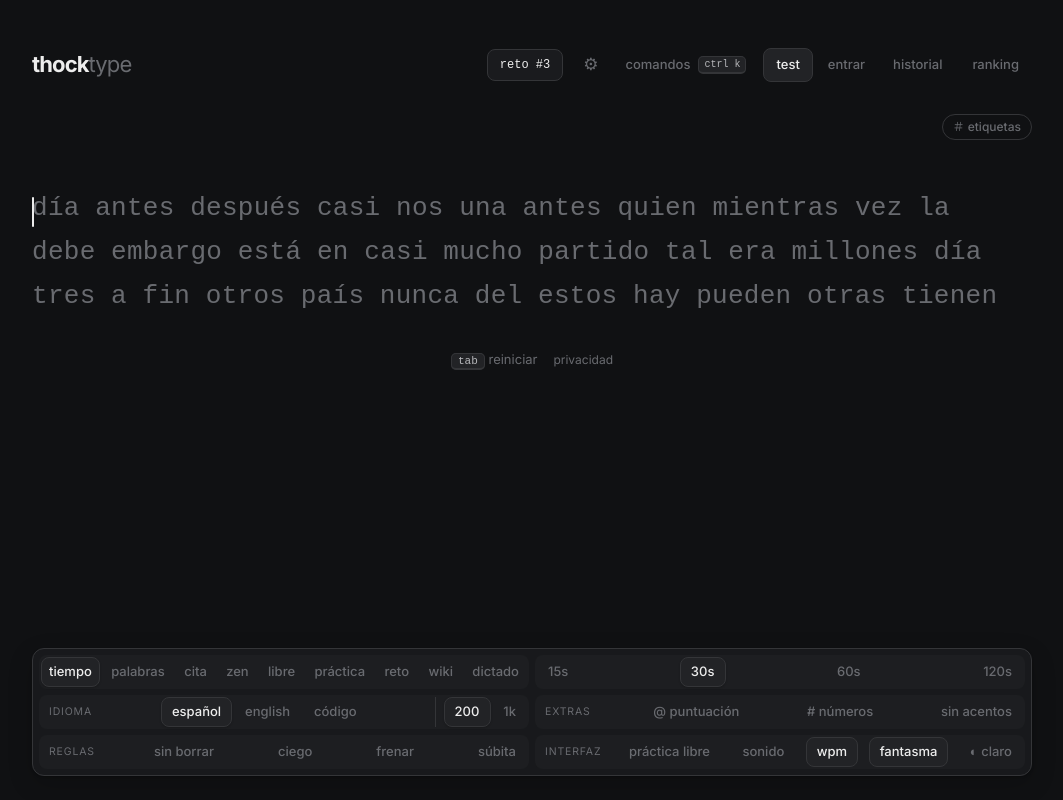
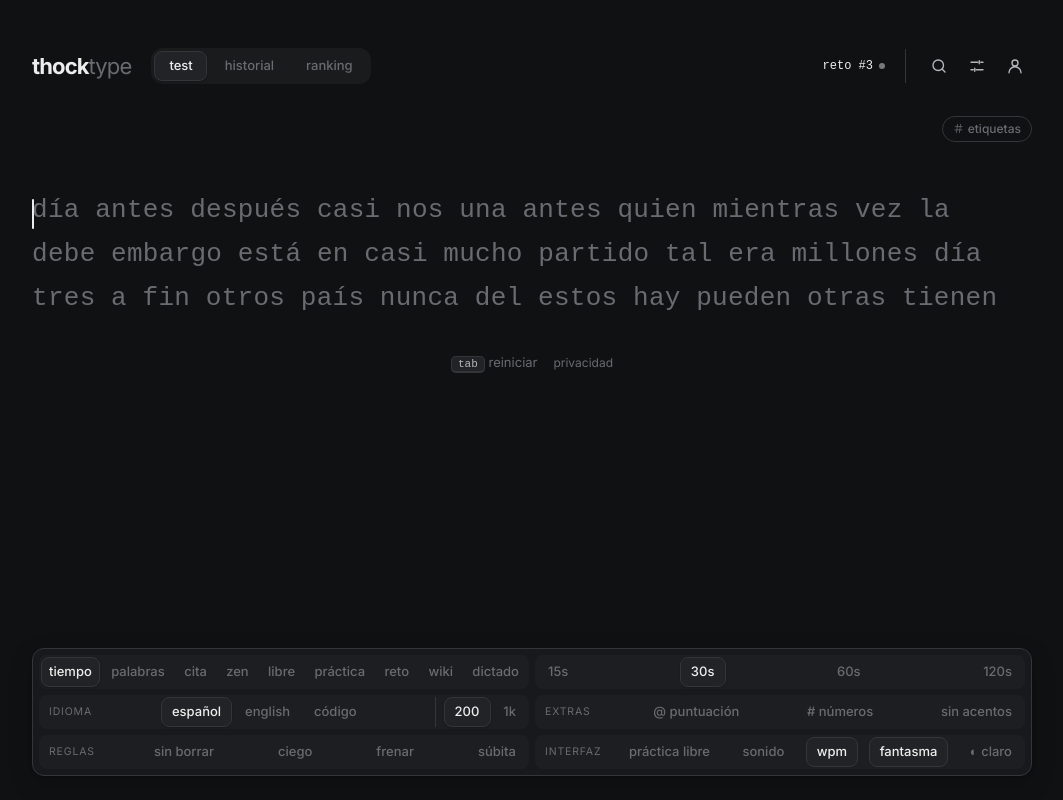
Before and after one commit to fariascode/thocktype, a React (Vite) app: page / in a window 1280 px wide. Shown: the whole page, without its empty margins (108-1171 px from the left). Built offline with nearby package versions, Linux system fonts and the light colour scheme; a web font is replaced by a local one.

Commit message:
feat(cabecera): tres grupos con un solo estilo cada uno: secciones con pastilla deslizante, estado como texto y acciones como íconos iguales

```diff
--- a/src/App.tsx
+++ b/src/App.tsx
@@ -29,7 +29,7 @@ import DailyCard, { type RankProps } from './DailyCard'
 import DailyRanking from './DailyRanking'
 import CommandPalette, { type Command } from './CommandPalette'
 import { APP_URL } from './config'
-import AuthModal, { type AuthView } from './AuthModal'
+import AuthModal, { Icon, type AuthView } from './AuthModal'
 import { supabase } from './supabase'
 import type { Session } from '@supabase/supabase-js'
 import { addPendingStats, syncAll, syncUp, type Synced } from './sync'
@@ -193,6 +193,8 @@ export default function App() {
   const [palette, setPalette] = useState(false)
   const [settingsOpen, setSettingsOpen] = useState(false)
   const [tagsOpen, setTagsOpen] = useState(false)
+  const headerRef = useRef<HTMLElement>(null)
+  useLayoutMotion(headerRef) // the section pill slides between test / historial / ranking
   // Caps Lock: browsers only report it on key events, so refresh it on every press/release
   const [caps, setCaps] = useState(false)
   useEffect(() => {
@@ -648,27 +650,39 @@ export default function App() {
 
   return (
     <main className={phase === 'running' ? 'running' : ''}>
-      <header>
+      {/* three groups, one style each: where you are · how you're doing · actions */}
+      <header ref={headerRef}>
+        <div className="hdr-left">
           <h1 onClick={() => restart()}>thock<span>type</span></h1>
-        <nav>
+          <nav className="hdr-nav" data-pill aria-label="secciones">
+            <span className="seg-pill" aria-hidden />
+            <button className={view === 'test' && !profileName && !onBoard ? 'on' : ''} onClick={() => restart()}>test</button>
+            <button className={view === 'history' && !profileName && !onBoard ? 'on' : ''} onClick={() => { go('/'); setView('history') }}>historial</button>
+            <button className={onBoard ? 'on' : ''} onClick={() => go('/ranking')}>ranking</button>
+          </nav>
+        </div>
+        <div className="hdr-right">
+          <div className="hdr-stats">
             {!todayDaily && s.mode !== 'daily' && (
-            <button className="daily-pill" onClick={() => restart({ mode: 'daily' })} title="el mismo texto para todos hoy">reto #{challengeNumber()}</button>
+              <button className="hdr-stat daily" onClick={() => restart({ mode: 'daily' })} title="el reto de hoy: el mismo texto para todos">reto #{challengeNumber()}</button>
             )}
             {history.length > 0 && <LevelChip xp={xp} onClick={() => { go('/'); setView('history') }} />}
-          {days > 0 && <span className="streak" title="días seguidos practicando">racha {days}d</span>}
-          <button className="gear" onClick={() => setSettingsOpen(true)} title="ajustes" aria-label="ajustes">⚙</button>
-          <button className="palette-btn" onClick={() => setPalette(true)} title="paleta de comandos (ctrl+k)">
-            comandos{!COARSE && <kbd>ctrl k</kbd>}
+            {days > 0 && <span className="hdr-stat" title="días seguidos practicando">racha {days}d</span>}
+          </div>
+          <div className="hdr-actions">
+            <button className="icon-btn" onClick={() => setPalette(true)} title={COARSE ? 'comandos' : 'comandos · ctrl k'} aria-label="paleta de comandos">
+              <Icon d="M11 18a7 7 0 1 1 0-14 7 7 0 0 1 0 14zM20 20l-4-4" />
             </button>
-          <button className={view === 'test' && !profileName && !onBoard ? 'on' : ''} onClick={() => restart()}>test</button>
-          <button className="account-btn" onClick={() => setAuth(session ? 'account' : 'login')} title={session ? session.user.email : 'iniciar sesión'}>
-            {!session ? 'entrar'
+            <button className="icon-btn" onClick={() => setSettingsOpen(true)} title="ajustes" aria-label="ajustes">
+              <Icon d="M4 7h9M17 7h3M4 17h3M11 17h9M15 5v4M9 15v4" />
+            </button>
+            <button className="icon-btn account-btn" onClick={() => setAuth(session ? 'account' : 'login')} title={session ? session.user.email : 'iniciar sesión'} aria-label={session ? 'tu cuenta' : 'iniciar sesión'}>
+              {!session ? <Icon d="M12 12a4 4 0 1 0 0-8 4 4 0 0 0 0 8zM4 21a8 8 0 0 1 16 0" />
                 : me?.avatar_url ? <img className="avatar" src={me.avatar_url} alt="" referrerPolicy="no-referrer" />
                 : <span className="avatar" aria-hidden>{(me?.username ?? session.user.email ?? '?')[0]}</span>}
             </button>
-          <button className={view === 'history' && !profileName && !onBoard ? 'on' : ''} onClick={() => { go('/'); setView('history') }}>historial</button>
-          <button className={onBoard ? 'on' : ''} onClick={() => go('/ranking')}>ranking</button>
-        </nav>
+          </div>
+        </div>
       </header>
 
       {onBoard ? <LeaderboardPage uid={uid} hasUsername={!!me?.username} lang={s.lang} onOpenProfile={name => go(`/u/${name}`)} />
--- a/src/AuthModal.tsx
+++ b/src/AuthModal.tsx
@@ -24,7 +24,7 @@ const ES: [RegExp, string][] = [
   [/provider is not enabled/i, 'el inicio con Google aún no está activado'],
 ]
 // small line icons, drawn with currentColor so they follow every theme
-const Icon = ({ d }: { d: string }) => (
+export const Icon = ({ d }: { d: string }) => (
   <svg viewBox="0 0 24 24" width="18" height="18" fill="none" stroke="currentColor" strokeWidth="1.8" strokeLinecap="round" strokeLinejoin="round" aria-hidden="true"><path d={d} /></svg>
 )
 const ICONS = {
--- a/src/index.css
+++ b/src/index.css
@@ -242,9 +242,27 @@ h1 { font-size: 22px; font-weight: 700; letter-spacing: -.04em; cursor: pointer;
 h1 span { color: var(--text-3); font-weight: 400; transition: color var(--t) var(--ease); }
 h1:hover span { color: var(--text-2); }
 nav { display: flex; gap: 4px; align-items: center; flex-wrap: wrap; }
-.streak {
-  font-family: var(--mono); font-size: 12px; color: var(--text-2); font-variant-numeric: tabular-nums;
-  padding: 5px 10px; margin-right: 6px; border: 1px solid var(--border); border-radius: 999px; background: var(--surface);
+/* header: [logo + sections]  ……  [your status · as plain text] | [three identical round actions] */
+.hdr-left, .hdr-right { display: flex; align-items: center; gap: 20px; flex-wrap: wrap; }
+.hdr-nav { gap: 2px; padding: 3px; border-radius: var(--r-md); background: color-mix(in srgb, var(--surface-2) 55%, transparent); }
+.hdr-nav button { min-height: 30px; padding: 4px 14px; }
+.hdr-stats { display: flex; align-items: center; font-family: var(--mono); font-size: 12px; color: var(--text-3); font-variant-numeric: tabular-nums; }
+.hdr-stats > * + * { position: relative; margin-left: 22px; }
+.hdr-stats > * + *::before { content: '·'; position: absolute; left: -13px; top: 50%; transform: translateY(-50%); color: var(--text-3); } /* one separator style, no boxes */
+.hdr-stat { font: inherit; color: var(--text-2); padding: 0; min-height: 0; border: 0; background: none; }
+button.hdr-stat:hover { color: var(--text-1); background: none; }
+.hdr-stat.daily { color: var(--text-1); display: inline-flex; align-items: center; gap: 6px; }
+.hdr-stat.daily::after { content: ''; width: 6px; height: 6px; border-radius: 50%; background: var(--accent); animation: blink 2.4s ease-in-out infinite; } /* not done today */
+.hdr-stats .lv-chip { position: relative; display: inline-block; border: 0; padding: 0; background: none; color: var(--text-2); font-size: 12px; }
+.hdr-stats .lv-chip .lv-bar { position: absolute; left: 0; right: 0; bottom: -6px; } /* under the text, so "nv" lines up with the rest */
+.hdr-stats .lv-chip:hover { color: var(--text-1); background: none; }
+.hdr-actions { display: flex; align-items: center; gap: 4px; padding-left: 16px; border-left: 1px solid var(--border); }
+.icon-btn { width: 34px; height: 34px; min-height: 34px; padding: 0; display: grid; place-items: center; border-radius: 50%; color: var(--text-2); }
+.icon-btn:hover { color: var(--text-1); }
+.icon-btn .avatar { width: 28px; height: 28px; }
+@media (max-width: 700px) {
+  .hdr-left, .hdr-right { width: 100%; justify-content: space-between; gap: 12px; }
+  .hdr-actions { padding-left: 0; border-left: 0; }
 }
 
 /* ── Typing area: the protagonist ─────────────────────────────────────── */
@@ -612,7 +630,6 @@ button.on { animation: on-pop 260ms var(--spring); }
 .note button { min-height: 0; padding: 0 6px; margin-left: 4px; }
 
 /* ── Daily challenge ──────────────────────────────────────────────────── */
-.daily-pill { border-color: var(--border); background: var(--surface); color: var(--text-1); font-family: var(--mono); font-size: 12px; margin-right: 6px; }
 .daily-row { display: flex; flex-wrap: wrap; align-items: center; gap: clamp(20px, 5vw, 56px); }
 .daily-grid { display: flex; flex-direction: column; gap: 5px; }
 .daily-grid div { display: flex; gap: 5px; }
@@ -660,8 +677,6 @@ button.on { animation: on-pop 260ms var(--spring); }
 .palette-foot { display: flex; gap: 6px; align-items: center; padding: 8px 14px; border-top: 1px solid var(--border); font-size: 12px; color: var(--text-3); }
 .palette-foot kbd { margin-left: 6px; }
 .palette-foot kbd:first-child { margin-left: 0; }
-.palette-btn { display: inline-flex; align-items: center; gap: 8px; }
-.palette-btn kbd { font-size: 10px; padding: 0 5px; }
 
 /* ── Auth ─────────────────────────────────────────────────────────────── */
 .auth { width: min(400px, 100%); margin-top: 4vh; overflow-y: auto; animation: enter 160ms var(--ease); } /* scroll only as a last resort on tiny screens, never cut */
@@ -679,7 +694,6 @@ button.on { animation: on-pop 260ms var(--spring); }
 .auth-links { display: flex; flex-wrap: wrap; gap: 2px; margin: 0 -10px; }
 .auth-note { color: var(--text-2); font-size: 14px; }
 .auth-msg { min-height: 1.2em; font-size: 13px; color: var(--text-2); }
-.account-btn { padding: 4px 10px; }
 .avatar {
   display: inline-grid; place-items: center; width: 26px; height: 26px; border-radius: 50%; object-fit: cover;
   background: var(--text-1); color: var(--bg); font-size: 13px; font-weight: 600; text-transform: uppercase;
@@ -774,7 +788,6 @@ button.on { animation: on-pop 260ms var(--spring); }
 .caret.static { transform: none; transition: none; animation: blink 1.1s ease-in-out infinite; }
 .swatch-label { display: inline-flex; align-items: center; gap: 8px; }
 .swatch { display: inline-grid; place-items: center; width: 26px; height: 20px; border-radius: 5px; font-size: 11px; font-weight: 600; border: 1px solid var(--border); flex: none; }
-.gear { font-size: 17px; line-height: 1; padding: 6px 9px; }
 /* phones: tighter panel so every page fits on screens as small as 360×640 */
 @media (max-width: 480px) {
   .settings { gap: 8px; padding: 12px; }
```
Lines whose indentation alone changed are shown as unchanged.
